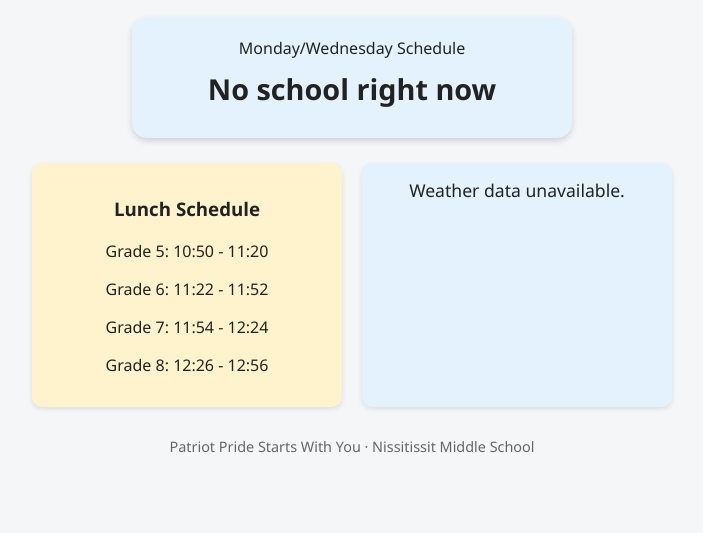
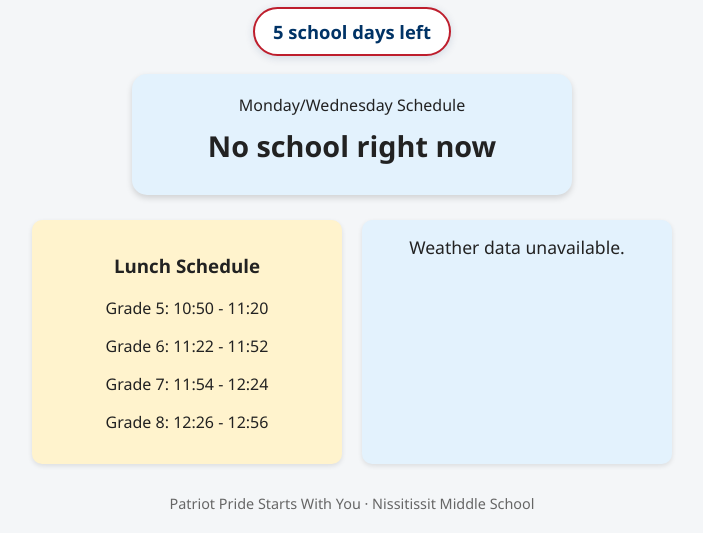
Before and after one commit to evanworth/nms, a website: page index.html in a window 1280 px wide. Shown: the part 402-935 px from the top of the page, without its empty margins (288-991 px from the left). Before the commit the page ends 878 px from the top, so only its background shows below. Drawn offline with Linux system fonts and the light colour scheme; no server answers.

Commit message:
Add school days remaining countdown

```diff
--- a/app.js
+++ b/app.js
@@ -27,10 +27,54 @@ const lunches = [
   { grade: 8, start: 746, end: 776 }
 ];
 
+const lastSchoolDay = {
+  month: 5,
+  day: 16
+};
+
 function formatTime(hours, minutes) {
   const ampm = hours >= 12 ? "PM" : "AM";
   const hr = hours % 12 || 12;
   return `${hr}:${minutes.toString().padStart(2, "0")} ${ampm}`;
+}
+
+function isWeekday(date) {
+  const day = date.getDay();
+  return day !== 0 && day !== 6;
+}
+
+function countSchoolDaysLeft(today) {
+  const start = new Date(today.getFullYear(), today.getMonth(), today.getDate());
+  const end = new Date(today.getFullYear(), lastSchoolDay.month, lastSchoolDay.day);
+
+  if (start > end) {
+    return 0;
+  }
+
+  let daysLeft = 0;
+  const cursor = new Date(start);
+
+  while (cursor <= end) {
+    if (isWeekday(cursor)) {
+      daysLeft += 1;
+    }
+
+    cursor.setDate(cursor.getDate() + 1);
+  }
+
+  return daysLeft;
+}
+
+function updateSchoolCountdown(now) {
+  const daysLeft = countSchoolDaysLeft(now);
+  const countdownEl = document.getElementById("schoolCountdown");
+
+  if (daysLeft === 0) {
+    countdownEl.textContent = "School year complete";
+    return;
+  }
+
+  countdownEl.textContent = `${daysLeft} school ${daysLeft === 1 ? "day" : "days"} left`;
 }
 
 function updateClock() {
@@ -46,6 +90,8 @@ function updateClock() {
     second: "2-digit",
     hour12: true
   });
+
+  updateSchoolCountdown(now);
 
   if (day === 0 || day === 6) {
     document.getElementById("dayType").textContent = "Weekend Schedule";
--- a/index.html
+++ b/index.html
@@ -13,6 +13,7 @@
   <img src="nms-logo.png" alt="Nissitissit Middle School Patriots logo" class="logo" />
   <h1>NextBlock - Nissitissit Middle School</h1>
   <div class="clock" id="clock"></div>
+  <div class="school-countdown" id="schoolCountdown"></div>
 
   <div class="period-box" id="periodBox">
     <div id="dayType"></div>
--- a/styles.css
+++ b/styles.css
@@ -27,8 +27,22 @@ h1 {
   padding: 10px 25px;
   border-radius: 10px;
   display: inline-block;
-  margin: 20px 0;
+  margin: 20px 0 10px;
   font-family: "Courier New", monospace;
+}
+
+.school-countdown {
+  width: fit-content;
+  max-width: min(420px, 92vw);
+  margin: 0 auto 18px;
+  padding: 10px 18px;
+  border: 2px solid #be1e2d;
+  border-radius: 999px;
+  background: #fff;
+  color: #003366;
+  font-size: 1.15em;
+  font-weight: 800;
+  box-shadow: 0 2px 8px rgba(0, 51, 102, 0.14);
 }
 
 .period-box {
```
